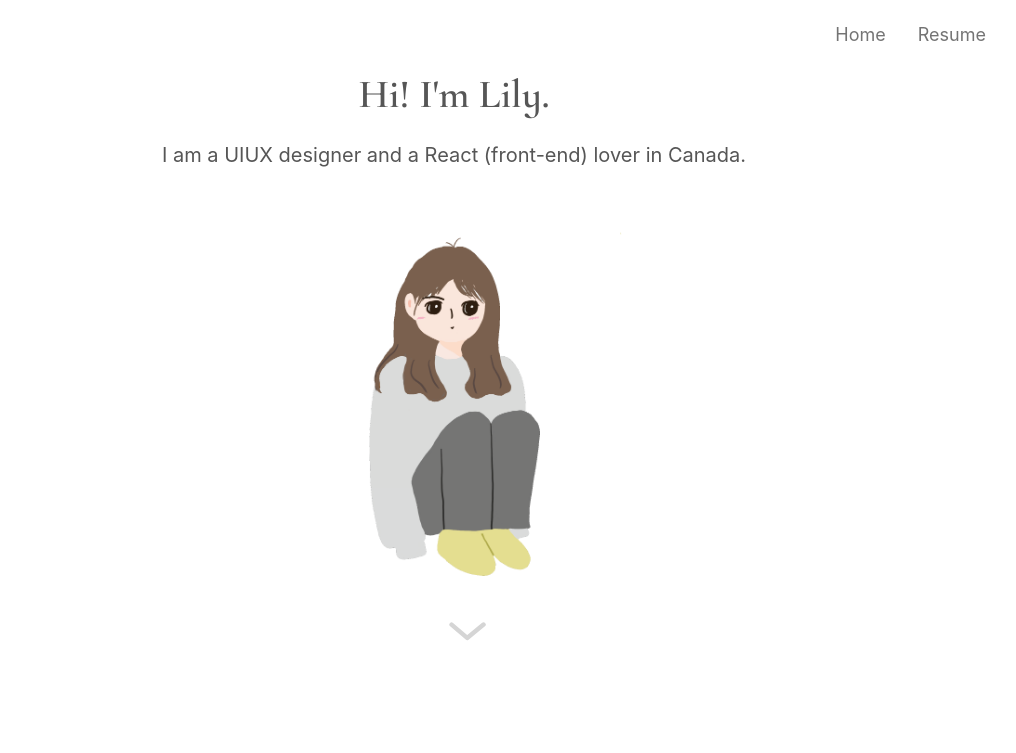
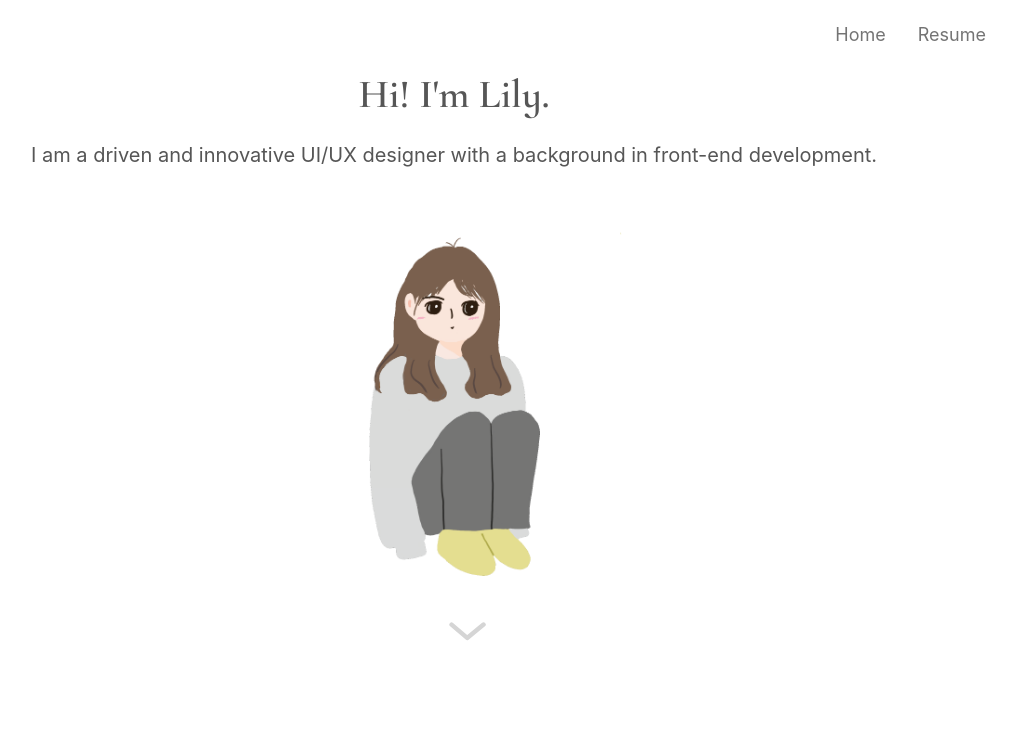
Before and after one commit to sh32321/uiux-portfolio, a React (Create React App) app: page / in a window 1280 px wide. Shown: the top 753 px of the page, without its empty margins (186-1202 px from the left). Built offline with nearby package versions, Linux system fonts and the light colour scheme.

Commit message:
bio and resume updated

```diff
--- a/src/Components/Header.js
+++ b/src/Components/Header.js
@@ -9,7 +9,7 @@
         <li>Home</li>
       </Link>
       <Link
-        to='https://drive.google.com/file/d/1Yf9X8HLWoTLzx2qolBuliAjATK2GxhvI/view?usp=sharing'
+        to='https://drive.google.com/file/d/1BpnHY4uttZ9b887cKcFUo_7qI-RVG2Ja/view?usp=sharing'
         target='_blank'>
         <li>Resume</li>
       </Link>
--- a/src/Components/Home.js
+++ b/src/Components/Home.js
@@ -15,7 +15,8 @@
       <section>
         <p className={styles.title}>Hi! I'm Lily. </p>
         <p className={styles.description}>
-          I am a UIUX designer and a React (front-end) lover in Canada.
+          I am a driven and innovative UI/UX designer with a background in
+          front-end development.
         </p>
         <img src={HeaderImg} className={styles.headerImg} />
         <Link to='work' spy={true} smooth={true}>
--- a/src/Components/home.module.scss
+++ b/src/Components/home.module.scss
@@ -31,6 +31,7 @@
   font-weight: 400;
   margin-top: -24px;
   text-align: center;
+  // font-family: $teritaryFont;
 }
 
 .arrowBtn {
```
